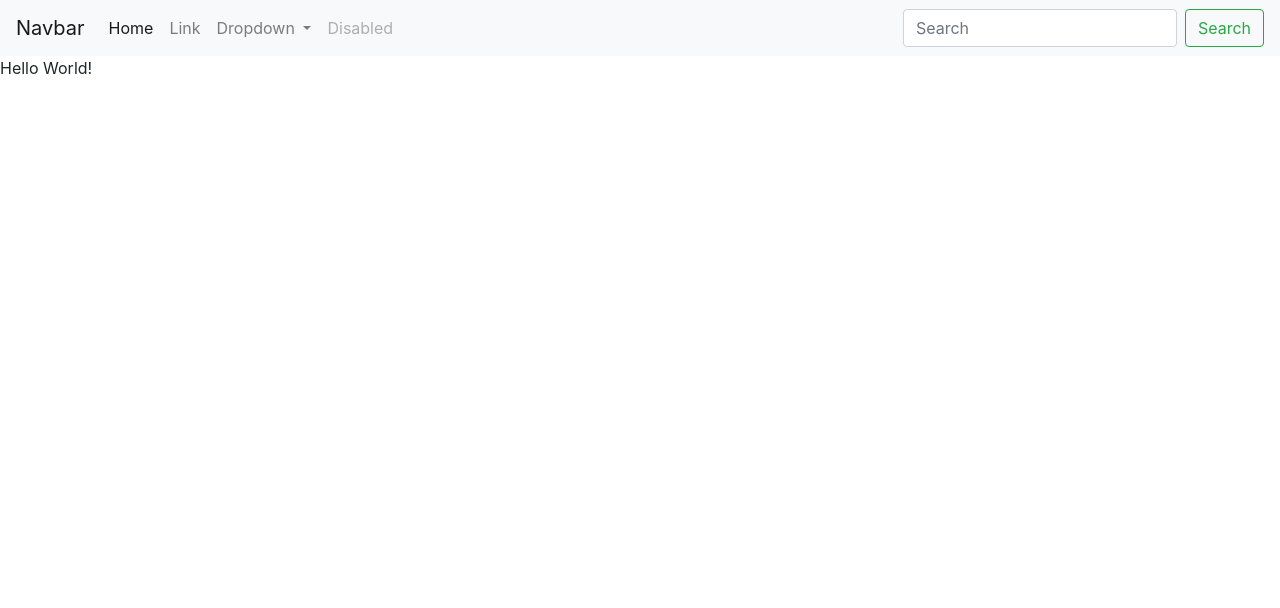
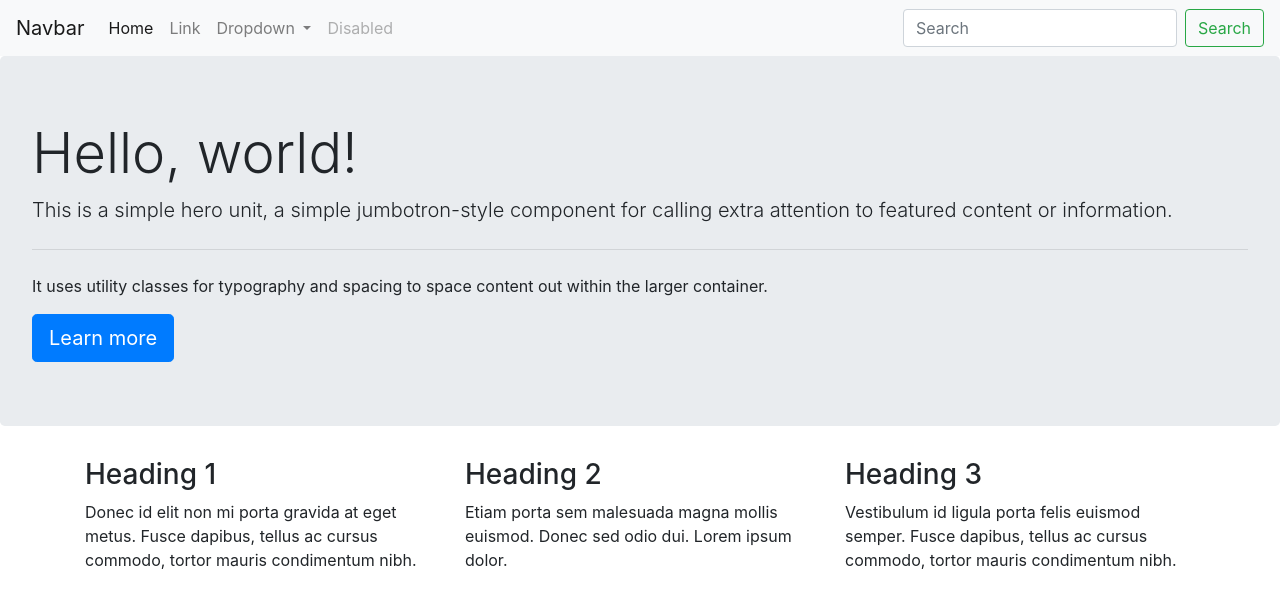
Before and after one commit to bdivers/Bridget-Divers-Jour352, a plain HTML site: page BootstrapTemplate.html in a window 1280 px wide. Drawn offline with nearby package versions, Linux system fonts and the light colour scheme.

Commit message:
BootstrapTemplate

```diff
--- a/BootstrapTemplate.html
+++ b/BootstrapTemplate.html
@@ -52,15 +52,30 @@
  </div>
 </nav>
 
-    Hello World!
+<div class="jumbotron">
+  <h1 class="display-4">Hello, world!</h1>
+  <p class="lead">This is a simple hero unit, a simple jumbotron-style component for calling extra attention to featured content or information.</p>
+  <hr class="my-4">
+  <p>It uses utility classes for typography and spacing to space content out within the larger container.</p>
+  <a class="btn btn-primary btn-lg" href="#" role="button">Learn more</a>
+</div>
 
-    <!-- jQuery first, then Popper.js, then Bootstrap JS -->
-       <script src="https://code.jquery.com/jquery-3.3.1.slim.min.js" integrity="sha384-q8i/X+965DzO0rT7abK41JStQIAqVgRVzpbzo5smXKp4YfRvH+8abtTE1Pi6jizo" crossorigin="anonymous"></script>
+<div class="container">
+        <div class="row">
+                <div class="col-md-4">
+                        <h3>Heading 1</h3>
+                        <p>Donec id elit non mi porta gravida at eget metus. Fusce dapibus, tellus ac cursus commodo, tortor mauris condimentum nibh.</p>
+                </div>
 
-    <script src="https://cdnjs.cloudflare.com/ajax/libs/popper.js/1.14.7/umd/popper.min.js" integrity="sha384-UO2eT0CpHqdSJQ6hJty5KVphtPhzWj9WO1clHTMGa3JDZwrnQq4sF86dIHNDz0W1" crossorigin="anonymous"></script>
-
-    <script src="https://stackpath.bootstrapcdn.com/bootstrap/4.3.1/js/bootstrap.min.js" integrity="sha384-JjSmVgyd0p3pXB1rRibZUAYoIIy6OrQ6VrjIEaFf/nJGzIxFDsf4x0xIM+B07jRM" crossorigin="anonymous"></script>
-
-  </body>
+                <div class="col-md-4">
+                        <h3>Heading 2</h3>
+                        <p>Etiam porta sem malesuada magna mollis euismod. Donec sed odio dui. Lorem ipsum dolor.</p>
+                </div>
+                <div class="col-md-4">
+                        <h3>Heading 3</h3>
+                        <p>Vestibulum id ligula porta felis euismod semper. Fusce dapibus, tellus ac cursus commodo, tortor mauris condimentum nibh.</p>
+                </div>
+        </div>
+</div>
 
 <html>
```
